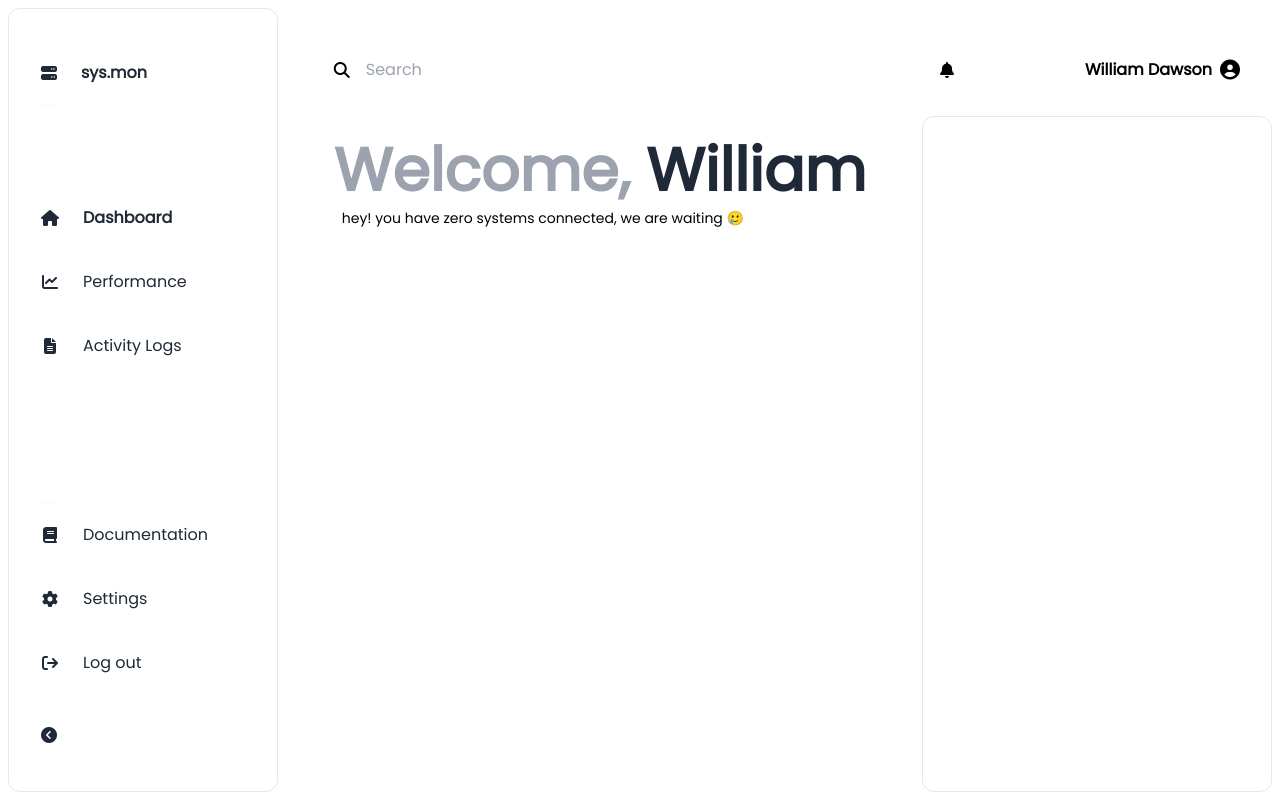
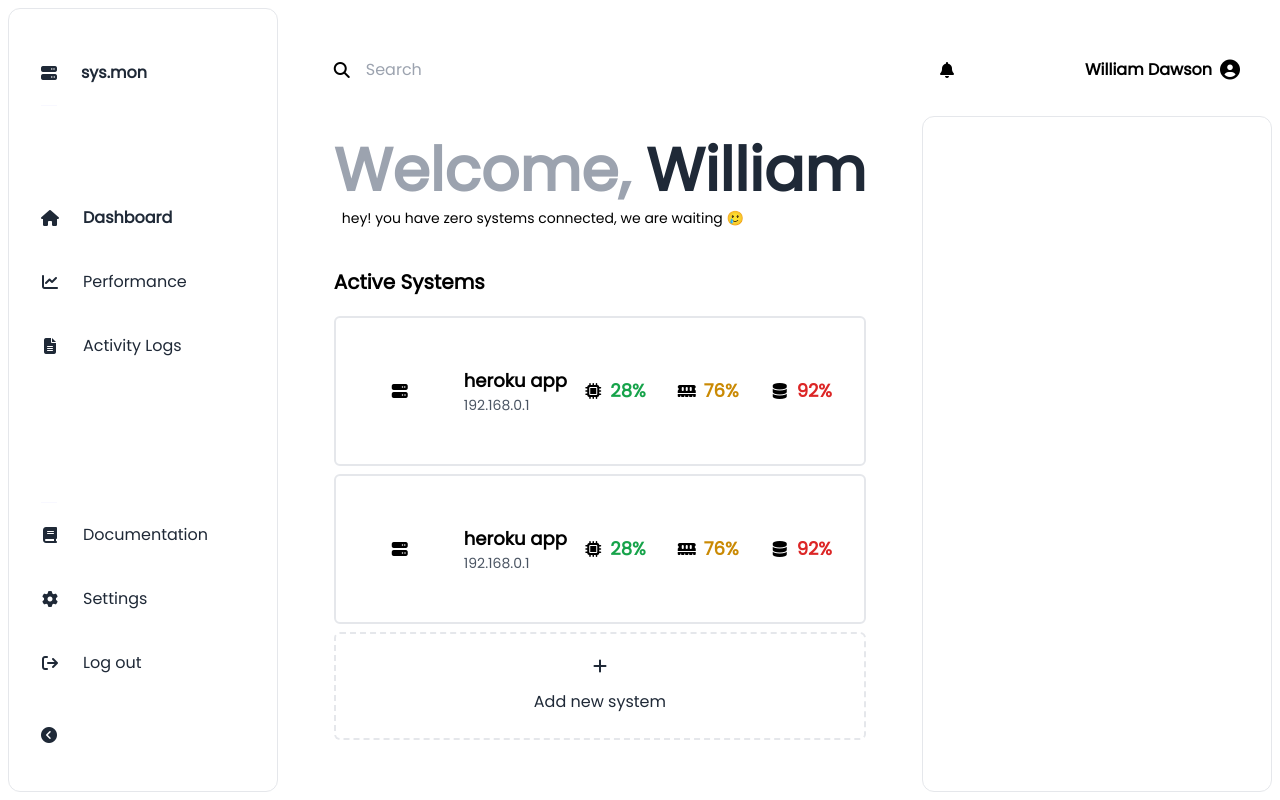
Before and after one commit to ishwarjagdale/sys.mon, a React (Create React App) app: page /dashboard in a window 1280 px wide. Built offline with nearby package versions, Linux system fonts and the light colour scheme; no server answers.

Commit message:
signin redirected to new dash

```diff
--- a/src/components/Form.js
+++ b/src/components/Form.js
@@ -16,7 +16,7 @@ export default function Form({page}) {
         ).then(res => {
             console.log("res", res);
             if(res?.status === 200) {
-                window.location.href = '/dash';
+                window.location.href = '/dashboard';
             }
         });
         for(let b of document.getElementById("hero-form").getElementsByTagName("button")) {b.disabled = false;}
--- a/src/views/Dashboard/Dashboard.css
+++ b/src/views/Dashboard/Dashboard.css
@@ -17,6 +17,8 @@
     border-color: ghostwhite;
 }
 
+
+
 #side-bar {
     transition: all 0.3s ease-in;
 }
@@ -35,6 +37,7 @@ display: none;
     align-items: center;
     justify-content: start;
     width: 100%;
+    cursor: pointer;
 }
 #side-bar ul > li > i {
     padding: 1.5rem 0;
@@ -42,7 +45,7 @@ display: none;
     text-align: center;
 }
 
-@media screen and (max-width: 480px) {
+@media screen and (max-width: 720px) {
     .short-side {
         position: fixed;
         width: calc(100vw - 1rem);
@@ -56,11 +59,11 @@ display: none;
     #side-bar {
         position: fixed;
         color: ghostwhite;
+        background: #1f1f1f;
         width: calc(100vw - 1rem);
         height: calc(100vh - 1rem);
         margin: 0.5rem;
         box-shadow: 0 0 10px 0 #e4e4e4;
-        background: #1f1f1f;
     }
 }
 
--- a/src/views/Dashboard/Dashboard.js
+++ b/src/views/Dashboard/Dashboard.js
@@ -1,6 +1,18 @@
 import "./Dashboard.css";
+import SysCon from "./sysCon";
+import {Logout} from "../../api/authentication";
 
 export default function Dashboard() {
+    const handleLogout = () => {
+        Logout().then(res => {
+            if(res.status === 200)
+                window.location.href = "/";
+        }).catch((e) => {
+            console.log(e);
+            window.location.href = "/";
+        })
+    }
+
     return (
         <div id={"dashboard"} className={"w-full flex"}>
             <div id={"side-bar"}
@@ -34,7 +46,7 @@ export default function Dashboard() {
                         <i className={"fas fa-gear"}/>
                         <span>Settings</span>
                     </li>
-                    <li>
+                    <li onClick={handleLogout}>
                         <i className={"fas fa-sign-out"}/>
                         <span>Log out</span>
                     </li>
@@ -51,7 +63,8 @@ export default function Dashboard() {
                         <i className={"fas fa-search"}/>
                         <input type={"text"} placeholder={"Search"} className={"bg-transparent pl-4 w-2/3 outline-0"} />
                     </div>
-                    <i className={"fas fa-bars-staggered md:hidden p-2"} onClick={() => {
+                    <i className={"fas fa-bars-staggered md:hidden rounded p-2 z-50 cursor-pointer"} onClick={(e) => {
+                        e.target.classList.toggle("bg-white");
                         document.getElementById("side-bar").classList.toggle("hidden");
                         document.getElementById("side-bar").classList.toggle("short-side");
                     }}/>
@@ -70,10 +83,13 @@ export default function Dashboard() {
                                 <span className={"font-bold text-3xl lg:text-6xl text-gray-400 mr-2 lg:mr-4"}>Welcome,</span>
                                 <span className={"font-bold text-3xl lg:text-6xl text-gray-800"}>William</span>
                             </div>
-                            <span className={"m-1 lg:m-2 text-sm lg:text-md"}>hey! you have zero systems connected, we are waiting 🥲</span>
+                            <span className={"m-1 lg:m-2 text-xs w-5/6 lg:text-sm"}>hey! you have zero systems connected, we are waiting 🥲</span>
                         </div>
-                        <div id={"systems"} className={"flex-1"}>
-
+                        <div id={"systems"} className={"flex-1 flex flex-col mx-2 mt-8"}>
+                            <span className={"text-xl font-bold mb-5 block"}>Active Systems</span>
+                            <SysCon data={0}/>
+                            <SysCon data={0}/>
+                            <SysCon/>
                         </div>
                     </div>
                     <div id={"right-side-bar"}
--- /dev/null
+++ b/src/views/Dashboard/sysCon.js
@@ -0,0 +1,47 @@
+import {notify} from "../../components/notifier";
+
+export default function SysCon({data}) {
+    /*
+        Sample Data
+
+        data {
+            name: "heroku app",
+            type: "server",
+            ip: "192.168.0.1"
+        }
+
+     */
+    if(data === undefined)
+        return (
+            <div className={"border-2 text-gray-800 border-dashed w-full rounded-md p-6 mb-2 flex flex-col items-center justify-center cursor-pointer"}>
+                <i className={"fas fa-plus"}/>
+                <span className={"mt-4"}>Add new system</span>
+            </div>
+        )
+    return (
+        <div className={"border-2 w-full h-[150px] rounded-md p-4 mb-2 flex items-center justify-between"}>
+            <i className={"fas fa-server p-8 px-10 text-center "}/>
+            <div className={"flex flex-col items-start w-fit mx-4 mr-auto"}>
+                <a className={"text-lg font-bold"} href={"/system/id"}>heroku app</a>
+                <span className={"text-gray-600 text-sm cursor-pointer"} onClick={(e) => {
+                    navigator.clipboard.writeText(e.target.innerText);
+                    notify("Copied to clipboard", 'success');
+                }}>192.168.0.1</span>
+            </div>
+            <div className={"md:flex"}>
+                <div className={"flex items-center mx-4 block"}>
+                    <i className={"w-[18px] text-center fas fa-microchip mr-2"}/>
+                    <span className={"text-lg font-bold text-green-600"}>28%</span>
+                </div>
+                <div className={"flex items-center mx-4 block"}>
+                    <i className={"w-[18px] text-center fas fa-memory mr-2"}/>
+                    <span className={"text-lg font-bold text-yellow-600"}>76%</span>
+                </div>
+                <div className={"flex items-center mx-4 block"}>
+                    <i className={"w-[18px] text-center fas fa-database mr-2"}/>
+                    <span className={"text-lg font-bold text-red-600"}>92%</span>
+                </div>
+            </div>
+        </div>
+    )
+}
```
